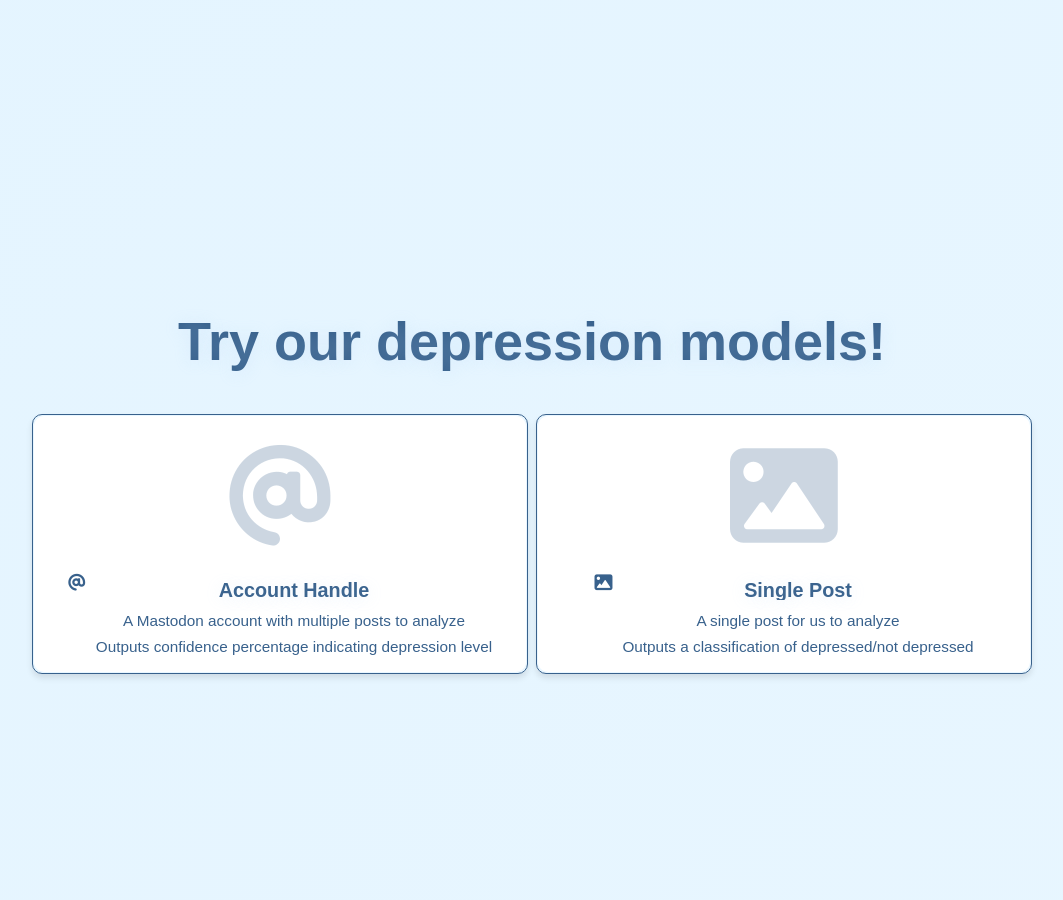
After one commit to jamespeilunli/clarity-ai, a Flask app: page /depression in a window 1280 px wide. The commit adds this page. Shown: the whole page, without its empty margins (108-1171 px from the left). Run offline with Flask 3, Linux system fonts and the light colour scheme; parts of the project's set-up code (start-up, migrations or seed data) failed here and were passed over; some web fonts are replaced.

Commit message:
split frontend into /depression and /anxiety pages to prepare for anxiety model

```diff
--- a/app.py
+++ b/app.py
@@ -9,6 +9,11 @@ app = Flask(__name__)
 @app.route("/")
 def index():
     return render_template("index.html")
+
+
+@app.route("/depression")
+def depression():
+    return render_template("depression.html")
 
 
 @app.route("/about-us")
--- a/static/styles/index.css
+++ b/static/styles/index.css
@@ -610,7 +610,7 @@ i {
     align-items: center;
     display: flex;
     flex-grow: 1;
-    justify-content: flex-start;
+    justify-content: center;
     padding: 0px 20px;
 }
 
--- /dev/null
+++ b/templates/depression.html
@@ -0,0 +1,64 @@
+<!DOCTYPE html>
+<html lang="en">
+
+<head>
+    <meta charset="UTF-8">
+    <title>Clarity</title>
+    <link rel="stylesheet" href="{{ url_for('static', filename='styles/index.css') }}">
+</head>
+<body>
+    <link rel="stylesheet" href="https://cdnjs.cloudflare.com/ajax/libs/font-awesome/6.0.0-beta3/css/all.min.css">
+    <div class="content-section">
+        <h3 class="title">Try our depression models!</h3>
+        <div id="cards">
+            <div class="card" onclick="showForm('Account Handle')">
+                <div class="card-content">
+                    <div class="card-image">
+                        <i class="fa fa-at"></i>
+                    </div>
+                    <div class="card-info-wrapper">
+                        <div class="card-info">
+                            <i class="fa fa-at"></i>
+                            <div class="card-info-title">
+                                <h3>Account Handle</h3>
+                                <h4>A Mastodon account with multiple posts to analyze</h4>
+                                <h4>Outputs confidence percentage indicating depression level</h4>
+                            </div>
+                        </div>
+                    </div>
+                </div>
+            </div>
+            <div class="card" onclick="showForm('Single Post')">
+                <div class="card-content">
+                    <div class="card-image">
+                        <i class="fa fa-image"></i>
+                    </div>
+                    <div class="card-info-wrapper">
+                        <div class="card-info">
+                            <i class="fa fa-image"></i>
+                            <div class="card-info-title">
+                                <h3>Single Post</h3>
+                                <h4>A single post for us to analyze</h4>
+                                <h4>Outputs a classification of depressed/not depressed</h4>
+                            </div>
+                        </div>
+                    </div>
+                </div>
+            </div>
+        </div>
+        <div id="form-container" class="form-container" style="display: none;">
+            <button class="close-btn" onclick="closeForm()">×</button>
+            <form id="input-form">
+                <h3 id="form-title"></h3>
+                <input type="text" id="user-input" name="user-input" placeholder="Enter text here" required>
+
+                <button type="submit" class="button-border">Submit</button>
+
+            </form>
+        </div>
+    </div>
+
+    <script src="{{ url_for('static',filename='index.js') }}"></script>
+</body>
+
+</html>
```
Also changed, not shown: templates/index.html (+6 -13 lines).
